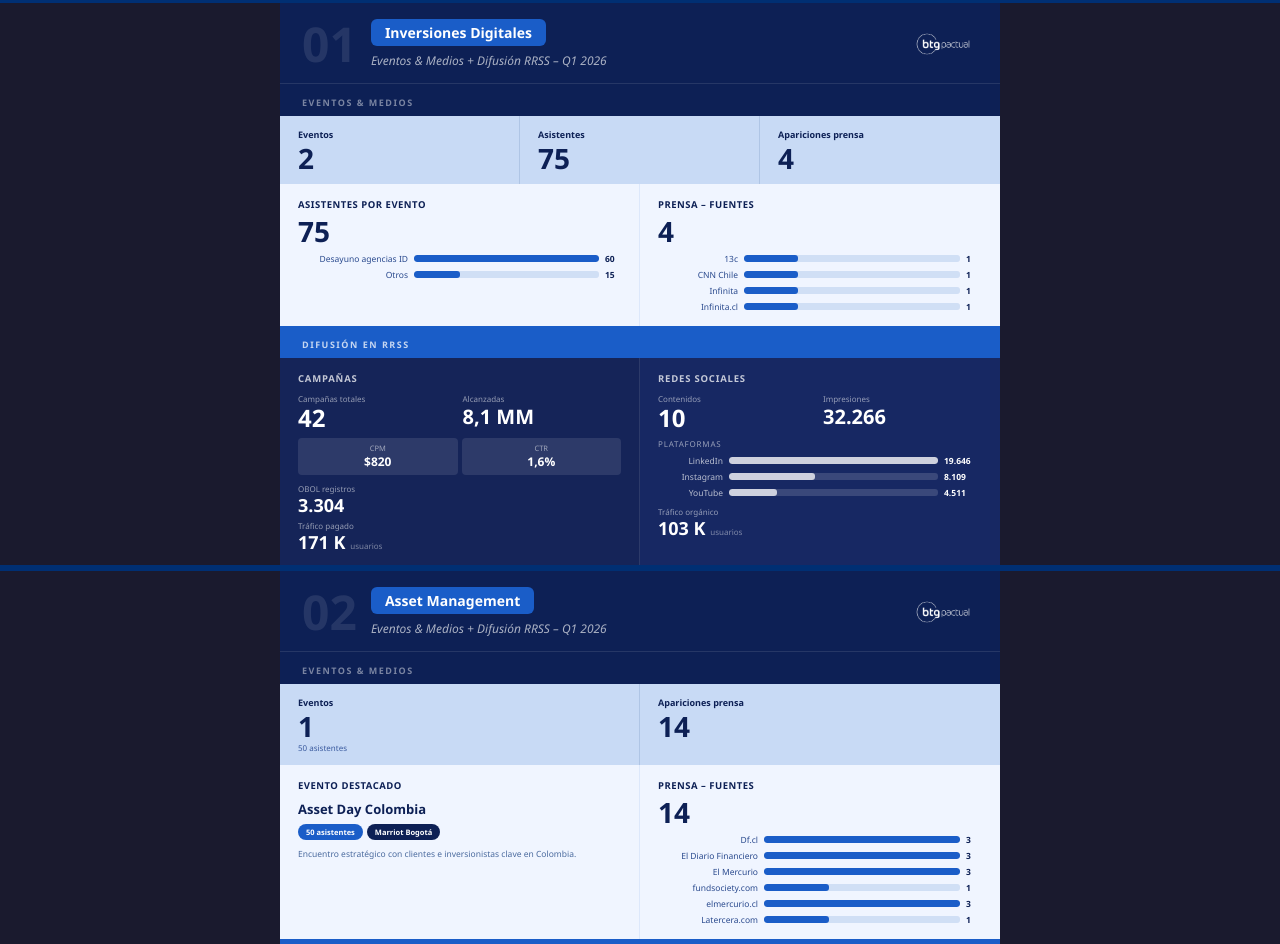
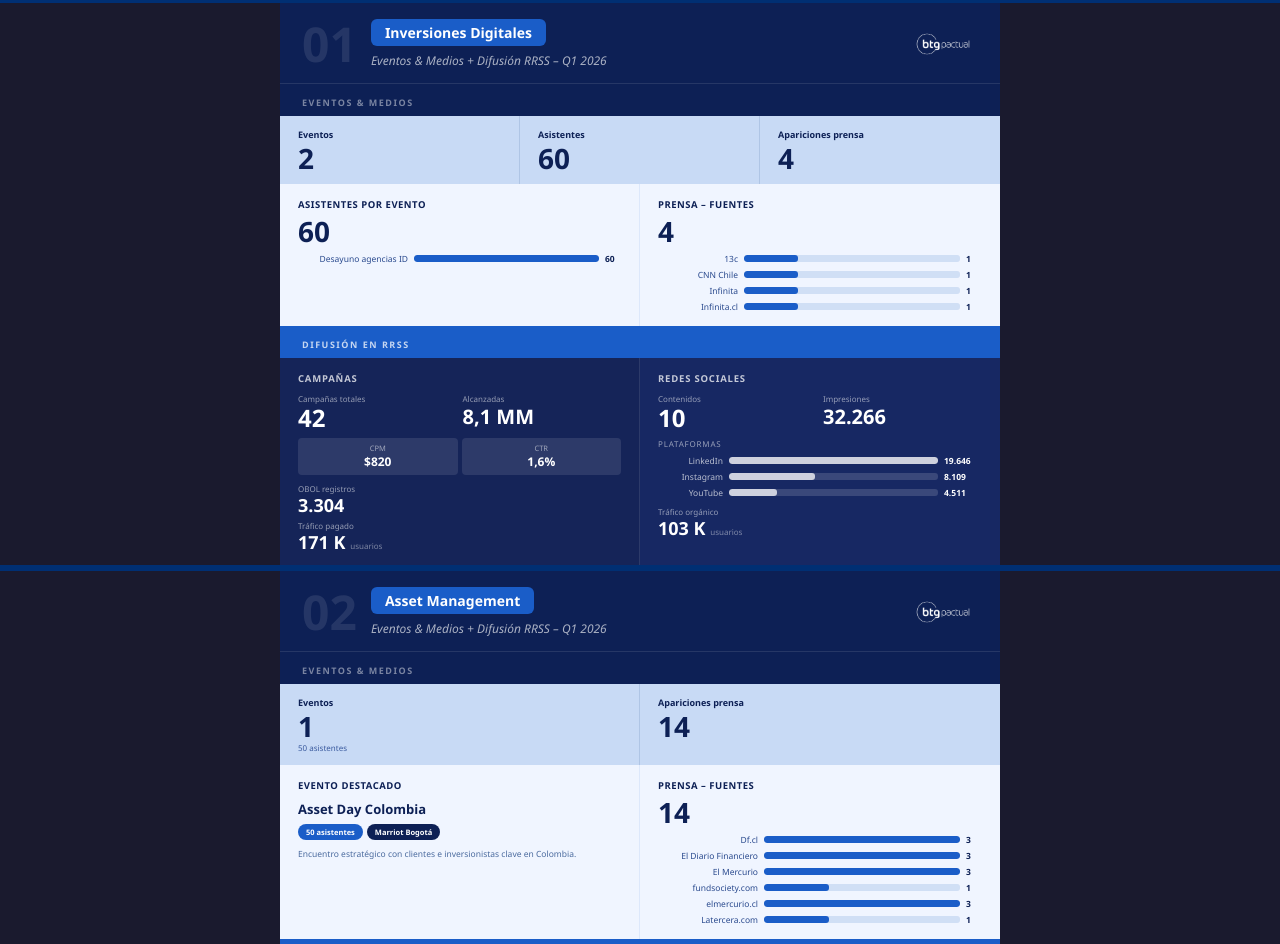
Before and after one commit to artool-spa/informe-btg-2026, a plain HTML site: page index.html in a window 1280 px wide. Shown: the part 3292-4236 px from the top of the page. Drawn offline with Linux system fonts and the light colour scheme.

Commit message:
ID: quitar Otros 15, total asistentes 75→60

```diff
--- a/index.html
+++ b/index.html
@@ -692,7 +692,7 @@
     </div>
     <div style="padding:12px 18px;border-right:1px solid rgba(0,47,115,.12);">
       <div style="font-size:9px;font-weight:700;color:#0d2055;margin-bottom:3px;">Asistentes</div>
-      <div style="font-size:28px;font-weight:900;color:#0d2055;line-height:1;">75</div>
+      <div style="font-size:28px;font-weight:900;color:#0d2055;line-height:1;">60</div>
     </div>
     <div style="padding:12px 18px;">
       <div style="font-size:9px;font-weight:700;color:#0d2055;margin-bottom:3px;">Apariciones prensa</div>
@@ -705,16 +705,11 @@
     <!-- Left: Asistentes por evento -->
     <div style="background:#f0f5ff;padding:14px 18px;border-right:1px solid #dde8fb;">
       <div style="font-size:9.5px;font-weight:700;color:#0d2055;margin-bottom:6px;text-transform:uppercase;letter-spacing:.5px;">Asistentes por evento</div>
-      <div style="font-size:28px;font-weight:900;color:#0d2055;line-height:1;margin-bottom:8px;">75</div>
+      <div style="font-size:28px;font-weight:900;color:#0d2055;line-height:1;margin-bottom:8px;">60</div>
       <div style="display:flex;align-items:center;gap:6px;margin-bottom:5px;">
         <div style="font-size:8.5px;color:#2a4a8e;text-align:right;width:110px;flex-shrink:0;">Desayuno agencias ID</div>
         <div style="flex:1;background:#d0dff5;border-radius:3px;height:7px;overflow:hidden;"><div style="width:100%;height:100%;background:#1a5dc8;border-radius:3px;"></div></div>
         <div style="font-size:8.5px;font-weight:700;color:#0d2055;min-width:16px;">60</div>
-      </div>
-      <div style="display:flex;align-items:center;gap:6px;">
-        <div style="font-size:8.5px;color:#2a4a8e;text-align:right;width:110px;flex-shrink:0;">Otros</div>
-        <div style="flex:1;background:#d0dff5;border-radius:3px;height:7px;overflow:hidden;"><div style="width:25%;height:100%;background:#1a5dc8;border-radius:3px;"></div></div>
-        <div style="font-size:8.5px;font-weight:700;color:#0d2055;min-width:16px;">15</div>
       </div>
     </div>
     <!-- Right: Prensa fuentes -->
```
